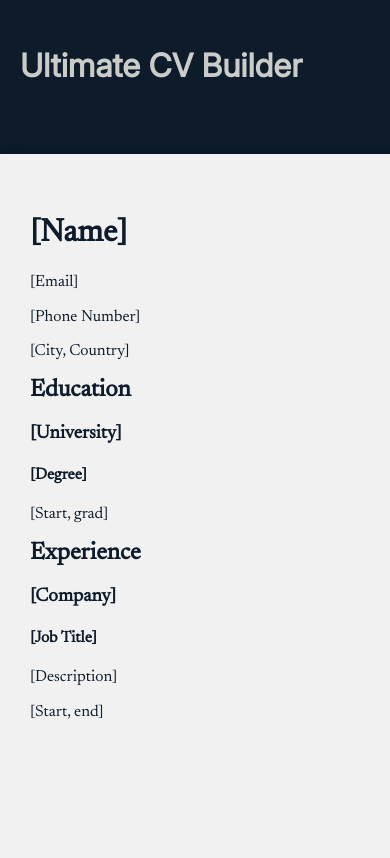
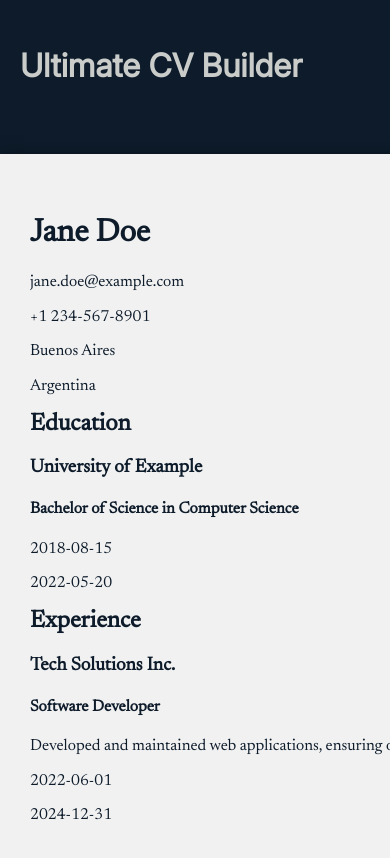
Before and after one commit to gianlucaegallino/CV-Builder-Ultimate, a React (Vite) app: page / in a window 390 px wide. Shown: the top 858 px of the page. Built offline with nearby package versions, Linux system fonts and the light colour scheme.

Commit message:
Get downwards state responsiveness working

```diff
--- a/src/components/App.jsx
+++ b/src/components/App.jsx
@@ -3,14 +3,36 @@ import "../styles/App.css";
 import Curriculum from "./Curriculum";
 import CustomHeader from "./CustomHeader";
 import CVForm from "./CVForm";
+import { useState } from "react";
 
 function App() {
+  //TODO: Add values to this state to test stuff.
+  const [personalData, setPersonalData] = useState({
+    name: "Jane Doe",
+    email: "jane.doe@example.com",
+    phone: "+1 234-567-8901",
+    city: "Buenos Aires",
+    country: "Argentina",
+  });
+  const [educationData, setEducationData] = useState({
+    university: "University of Example",
+    degree: "Bachelor of Science in Computer Science",
+    startDate: "2018-08-15",
+    endDate: "2022-05-20",
+  });
+  const [jobData, setJobDataData] = useState({
+    company: "Tech Solutions Inc.",
+    jobTitle: "Software Developer",
+    description: "Developed and maintained web applications, ensuring optimal performance and user experience.",
+    startDate: "2022-06-01",
+    endDate: "2024-12-31",
+  });
   return (
     <>
       <CustomHeader />
 
       <main>
-        <Curriculum />
+        <Curriculum personalData={personalData} educationData={educationData} jobData = {jobData}/>
         <CVForm />
       </main>
     </>
--- /dev/null
+++ b/src/components/CVEducation.jsx
@@ -0,0 +1,12 @@
+export default function CVEducation({data=false}) {
+  return (
+       //TODO: Make dynamic y Handle errors
+    <div className="education">
+      <h2>Education</h2>
+      <h3>{data.university}</h3>
+      <h4>{data.degree}</h4>
+      <p>{data.startDate}</p>
+      <p>{data.endDate}</p>
+    </div>
+  );
+}
--- /dev/null
+++ b/src/components/CVJobs.jsx
@@ -0,0 +1,12 @@
+export default function CVJobs({data=false}){
+    return (
+        <div className="work">
+        <h2>Experience</h2>
+        <h3>{data.company}</h3>
+        <h4>{data.jobTitle}</h4>
+        <p>{data.description}</p>
+        <p>{data.startDate}</p>
+        <p>{data.endDate}</p>
+    </div>
+    );
+}
--- a/src/components/Curriculum.jsx
+++ b/src/components/Curriculum.jsx
@@ -1,28 +1,16 @@
 import "../styles/Curriculum.css"
-export default function Curriculum(){
+import CvHeading from "./CvHeading.jsx"
+import CVEducation from "./CVEducation.jsx"
+import CVJobs from "./CVJobs.jsx"
+
+export default function Curriculum({personalData=false, educationData=false, jobData=false}){
     return(
         <div className="curriculum">
             <div className="curriculumPage">
-                <div className="cvHeading">
-                    <h1>[Name]</h1>
-                    <p>[Email]</p>
-                    <p>[Phone Number]</p>
-                    <p>[City, Country]</p>
-                </div>
+                <CvHeading data={personalData}/>
                 <div className="cvBody">
-                    <div className="education">
-                        <h2>Education</h2>
-                        <h3>[University]</h3>
-                        <h4>[Degree]</h4>
-                        <p>[Start, grad]</p>
-                    </div>
-                    <div className="work">
-                        <h2>Experience</h2>
-                        <h3>[Company]</h3>
-                        <h4>[Job Title]</h4>
-                        <p>[Description]</p>
-                        <p>[Start, end]</p>
-                    </div>
+                    <CVEducation data={educationData}></CVEducation>
+                    <CVJobs data={jobData}></CVJobs>
                 </div>
             </div>
         </div>
--- /dev/null
+++ b/src/components/CvHeading.jsx
@@ -0,0 +1,12 @@
+export default function CvHeading({data=false}){
+    //TODO: Make dynamic y Handle errors
+    return(
+        <div className="cvHeading">
+            <h1>{data.name}</h1>
+            <p>{data.email}</p>
+            <p>{data.phone}</p>
+            <p>{data.city}</p>
+            <p>{data.country}</p>
+        </div>
+    )
+}
```
